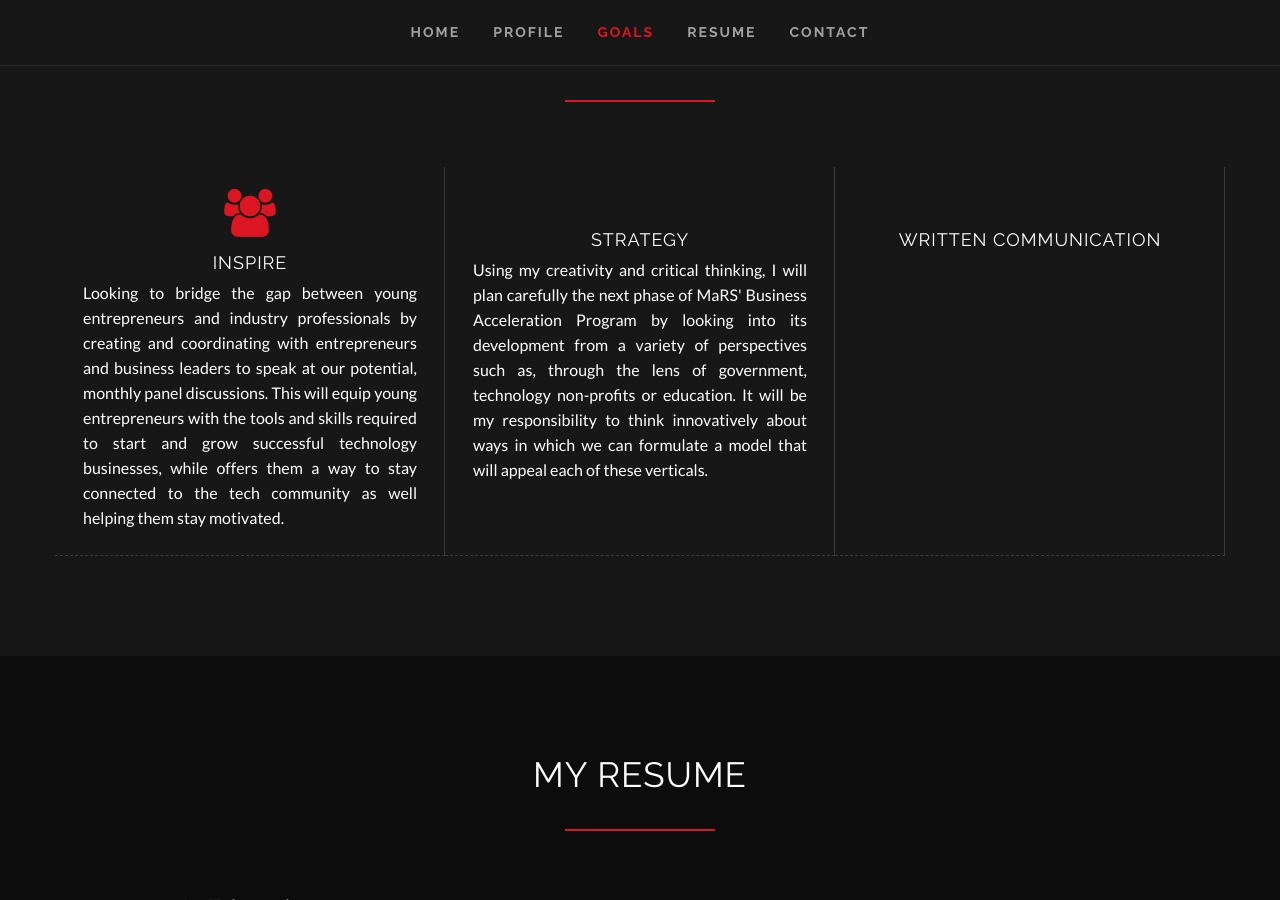
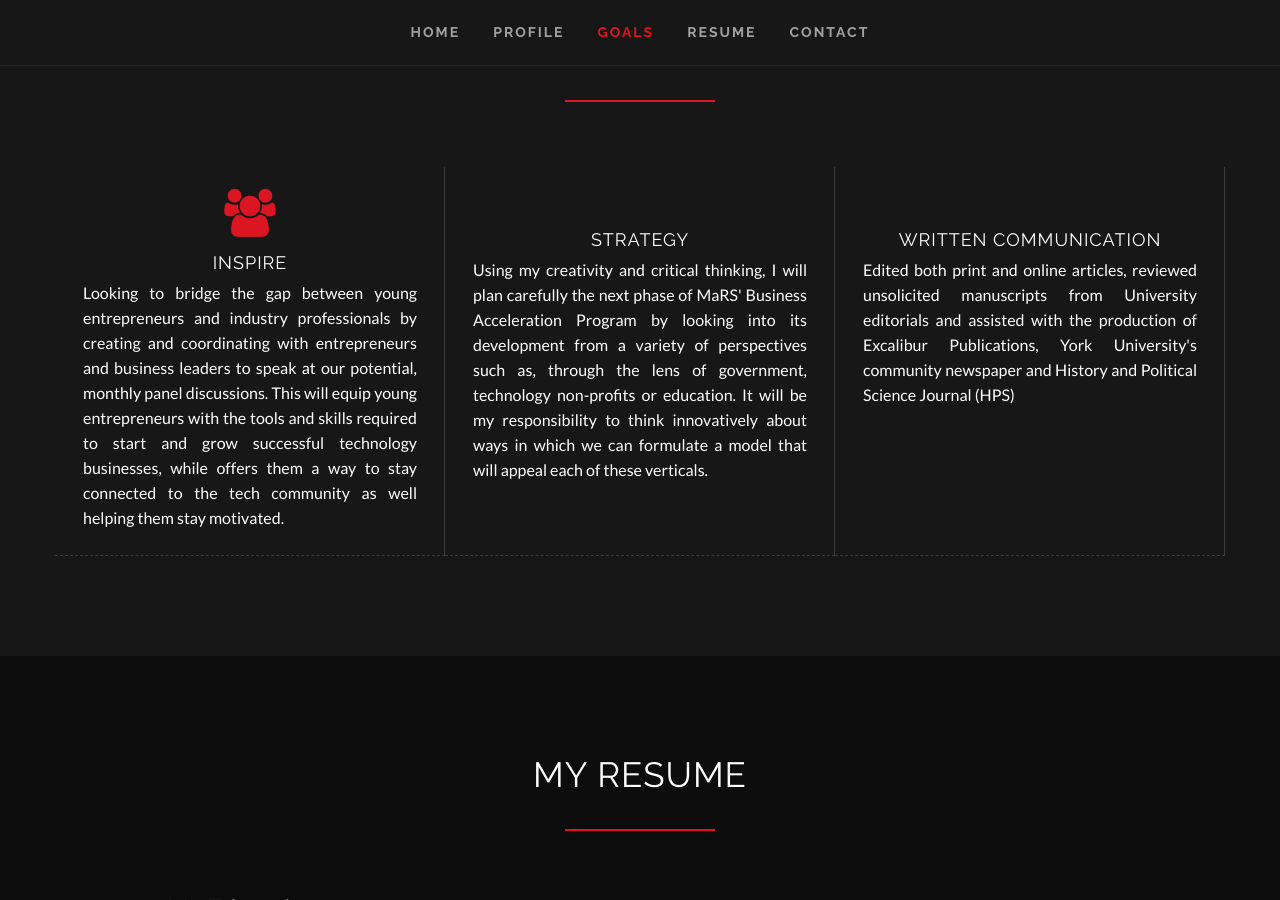
Before and after one commit to clearcareer/AhmadKhan, a Jekyll site: the page built from index.html, in a window 1280 px wide and 900 px high, scrolled down 2085 px. Built offline with Jekyll 4.4.1, drawn with Linux system fonts in a browser that asks for light colours; some web fonts are replaced.

Commit message:
Updated '/index.html' via CloudCannon

```diff
--- a/index.html
+++ b/index.html
@@ -19,8 +19,8 @@
     icon: Formula
     description: "Using my creativity and critical thinking, I will plan carefully the next phase of MaRS' Business Acceleration Program by looking into its development from a variety of perspectives such as, through the lens of government, technology non-profits or education. It will be my responsibility to think innovatively about ways in which we can formulate a model that will appeal each of these verticals."
   - name: Written Communication
-    icon: ''
-    description: ''
+    icon: pen
+    description: "Edited both print and online articles, reviewed unsolicited manuscripts from University editorials and assisted with the production of Excalibur Publications, York University's community newspaper and History and Political Science Journal (HPS)"
 education:
   - number: 1
     years: 2011-2016
```
